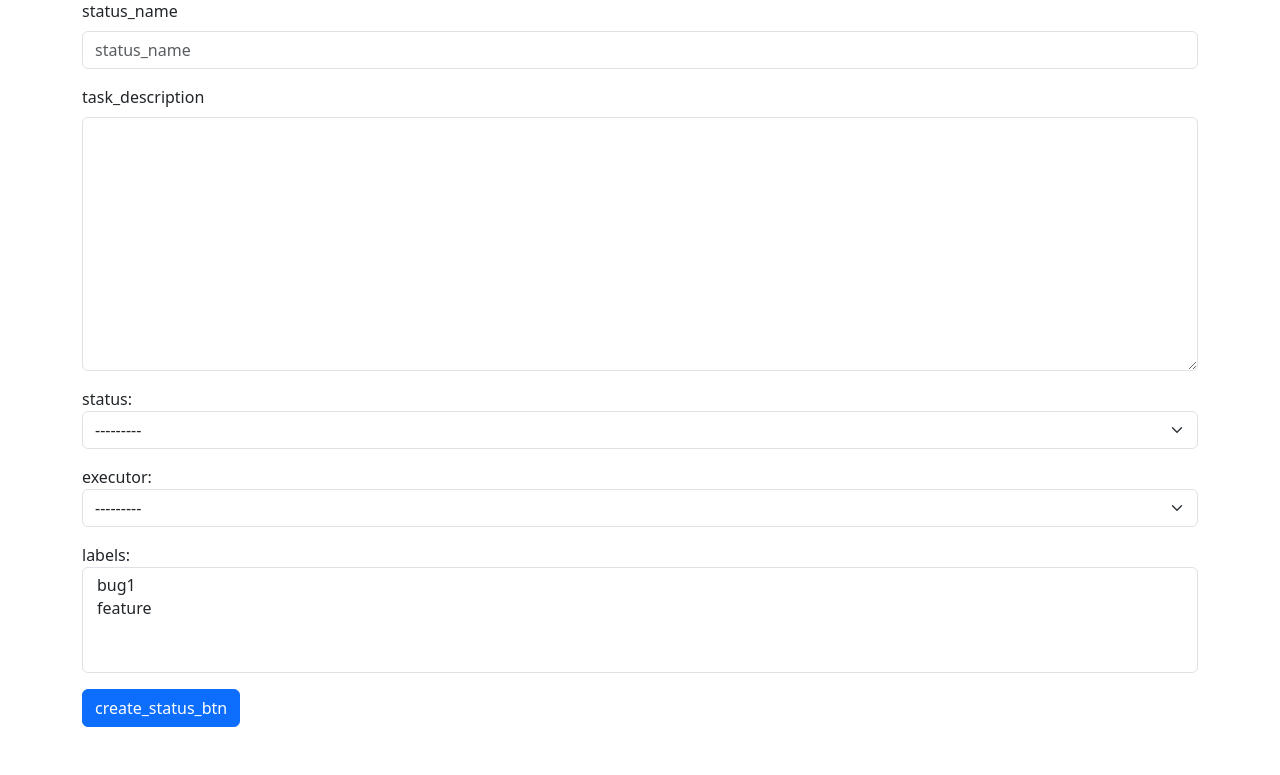
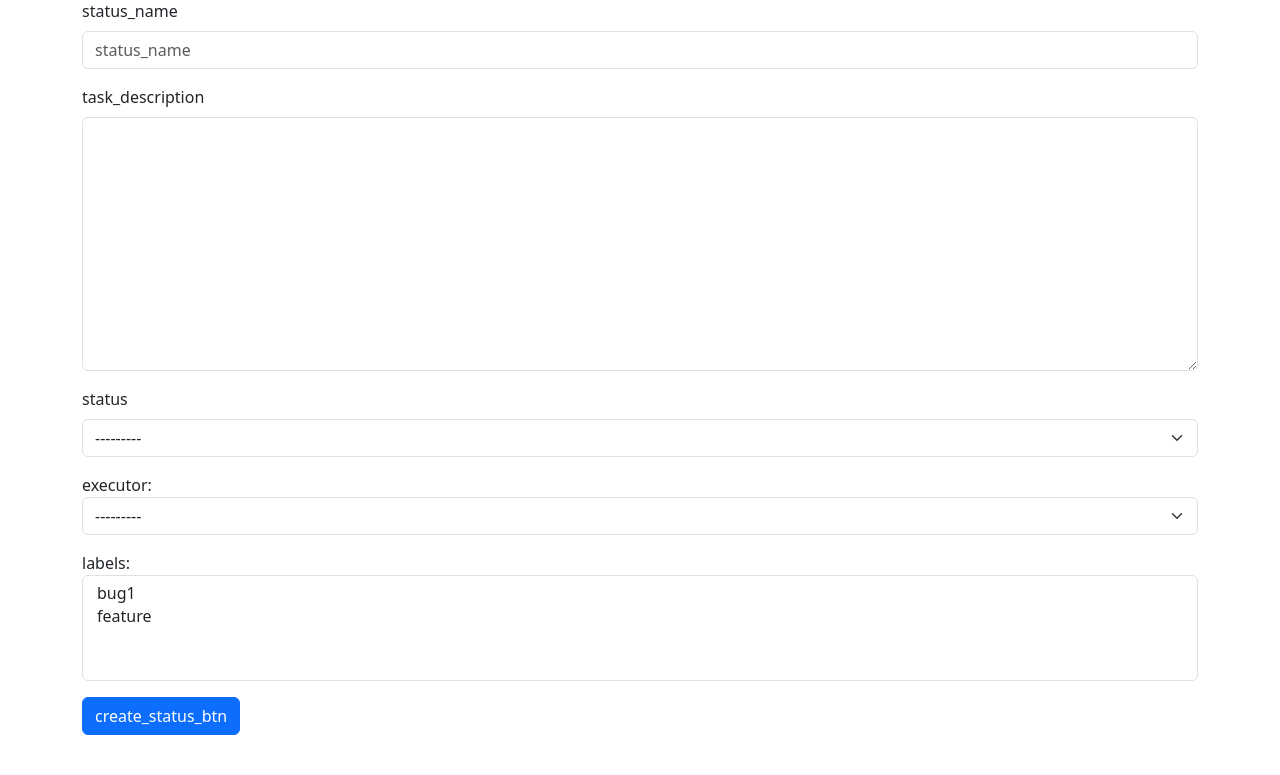
Before and after one commit to mkolotovich/python-project-52, a Django app: page /tasks/create/ in a window 1280 px wide. Shown: the part 137-912 px from the top of the page. Run offline with Django 4.2, Linux system fonts and the light colour scheme; a user stored in the database is signed in; data comes from the database, SQL or seed files in the repository; some libraries are stand-ins or nearby versions.

Commit message:
change status label

```diff
--- a/task_manager/tasks/templates/tasks/new.html
+++ b/task_manager/tasks/templates/tasks/new.html
@@ -15,7 +15,7 @@
                 {% bootstrap_field field %}
             {% elif field.name == 'status' %}
                 <div class="mb-3">
-                    {{ field.label_tag }}
+                    <label class="form-label" for="id_status">{{ field.label }}</label>
                     {% if field.errors  %}
                         <select name="{{ field.name }}" class="form-select is-invalid" id="id_{{field.name }}">
                             {% if field.field.queryset.exists %}
```
